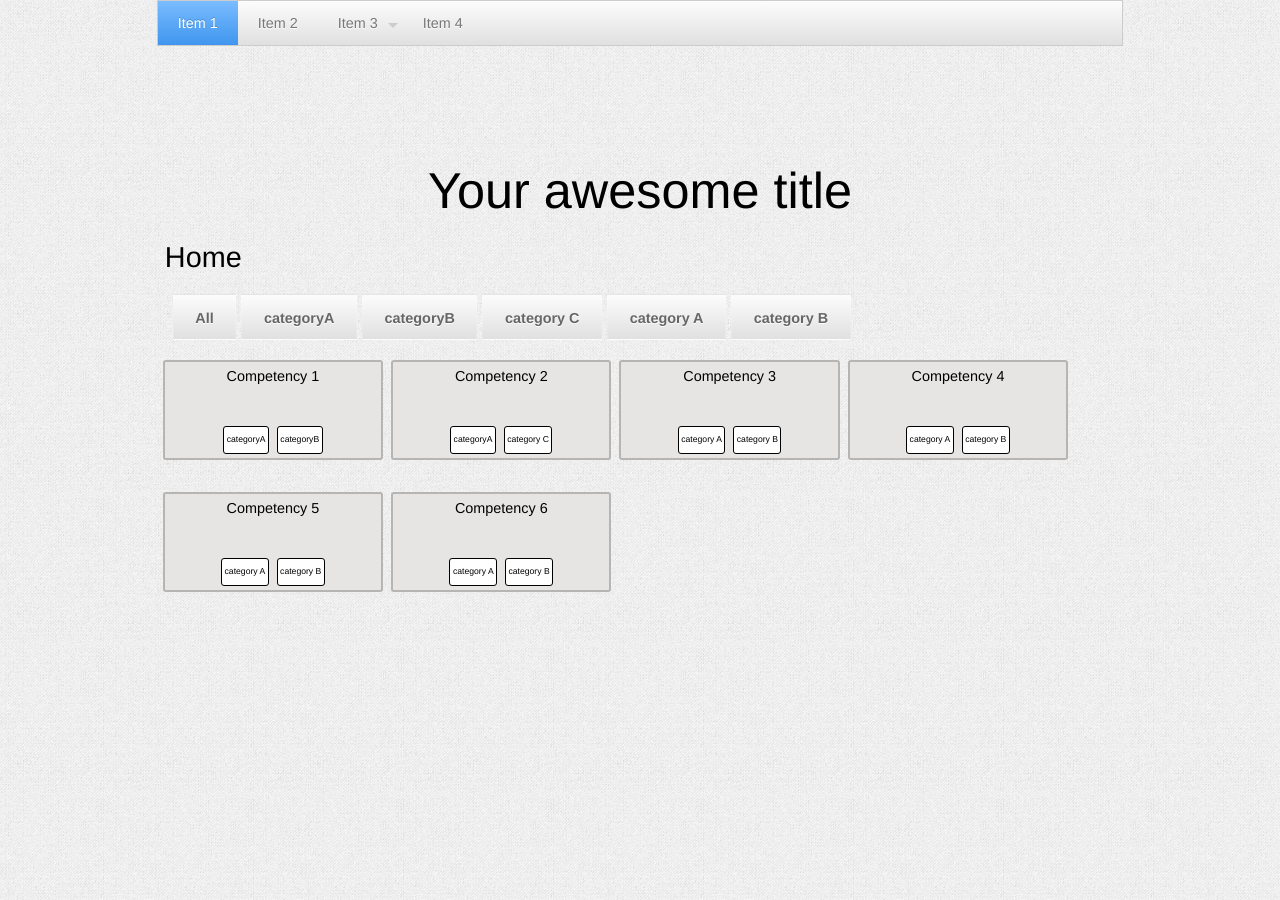
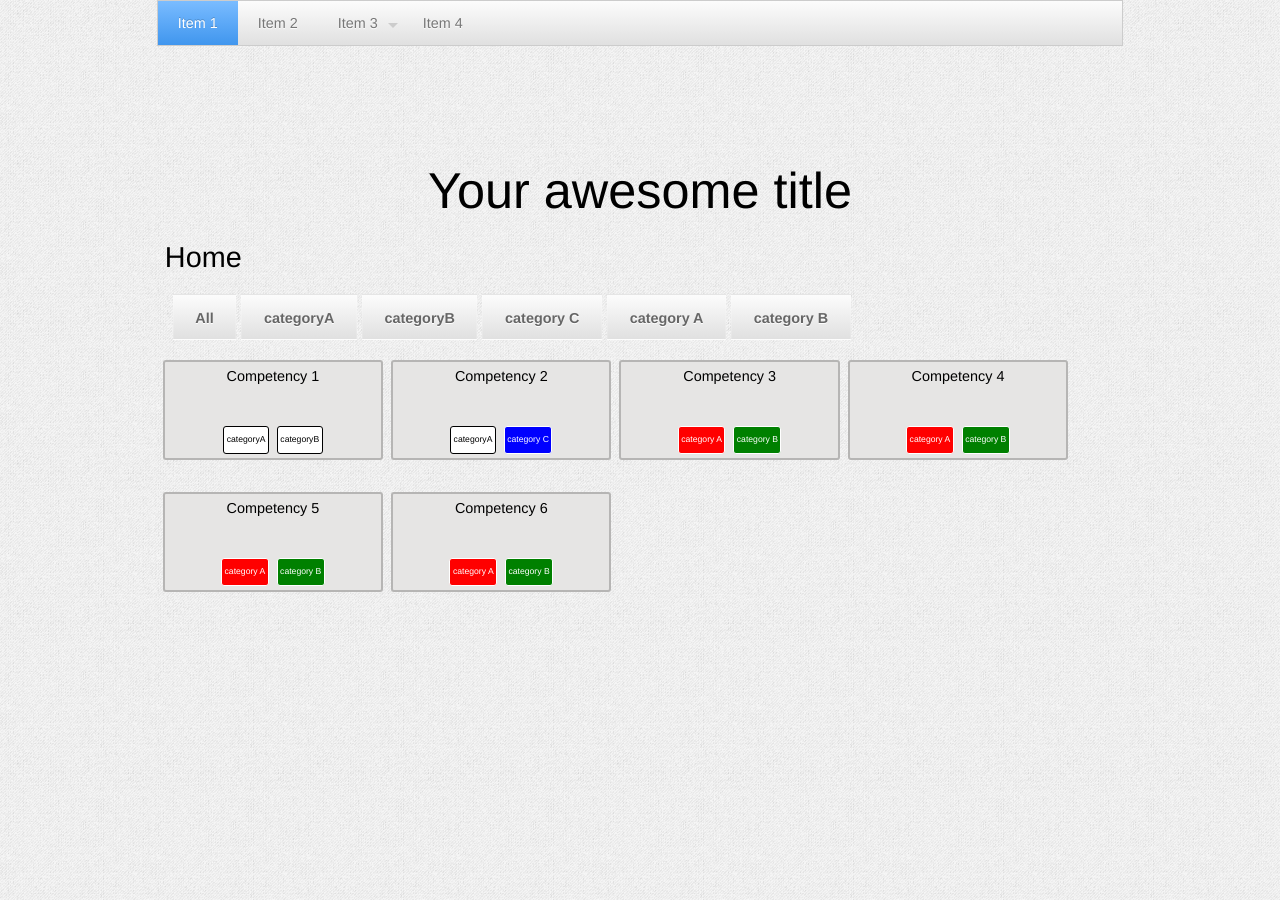
Before and after one commit to berthelemy/competencies.cabi.org, a Jekyll site: the page built from index.md, in a window 1280 px wide. Built offline with Jekyll 4.4.1, drawn with Linux system fonts in a browser that asks for light colours; nearby versions of some CDN libraries.

Commit message:
Colour tags

```diff
--- a/_sass/grid.scss
+++ b/_sass/grid.scss
@@ -108,3 +108,18 @@ a.tag-link:hover {
   border: 1px solid;
   padding: 0.15rem;
 }
+
+span.category-a {
+  background-color: red;
+  color: #fff;
+}
+
+span.category-b {
+  background-color: green;
+  color: #fff;
+}
+
+span.category-c {
+  background-color: blue;
+  color: #fff;
+}
```
